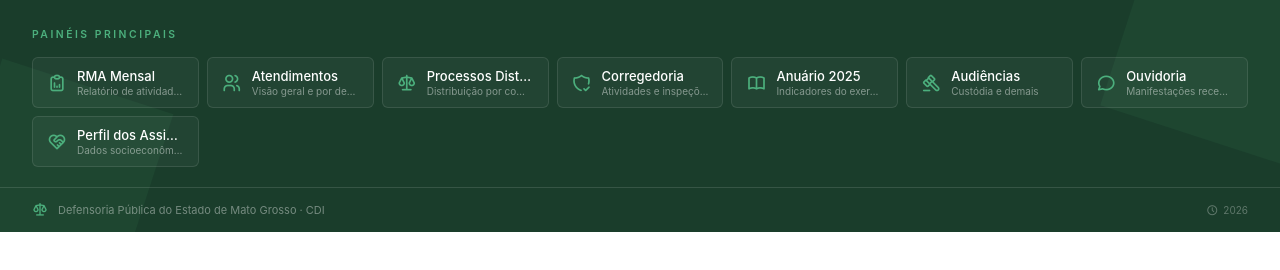
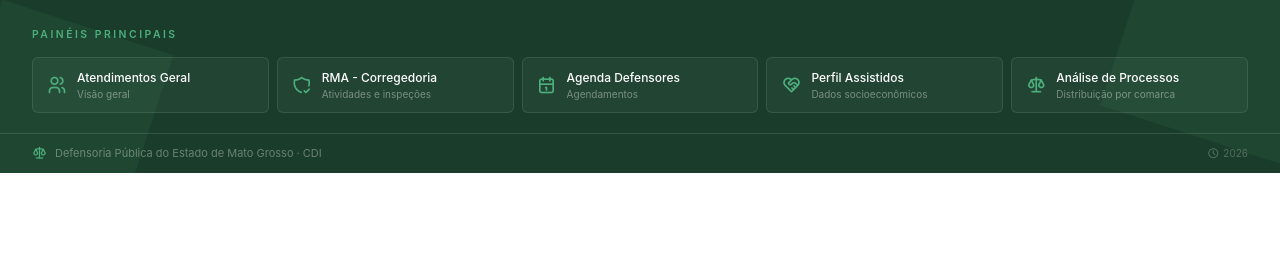
Before and after one commit to vinirondon/dpe-mt-headers, a plain HTML site: page headers/cabecalho-03-branco.html in a window 1280 px wide. Drawn offline with Linux system fonts and the light colour scheme.

Commit message:
Update cabecalho-03-branco.html

```diff
--- a/headers/cabecalho-03-branco.html
+++ b/headers/cabecalho-03-branco.html
@@ -52,14 +52,14 @@
     }
     .nav-grid {
       display: grid;
-      grid-template-columns: repeat(auto-fit, minmax(160px, 1fr));
+      grid-template-columns: repeat(5, 1fr);
       gap: 8px;
     }
     .nav-link {
       display: flex;
       align-items: center;
       gap: 10px;
-      padding: 10px 14px;
+      padding: 12px 14px;
       border-radius: 6px;
       border: 0.5px solid rgba(255,255,255,.10);
       text-decoration: none;
@@ -70,61 +70,29 @@
       background: rgba(255,255,255,.10);
       border-color: rgba(255,255,255,.22);
     }
-    .nav-link i {
-      font-size: 20px;
-      color: #4caf7d;
-      flex-shrink: 0;
-    }
-    .nav-link-text {
-      display: flex;
-      flex-direction: column;
-      gap: 1px;
-      min-width: 0;
-    }
-    .nav-link-title {
-      font-size: 13px;
-      font-weight: 500;
-      color: #fff;
-      white-space: nowrap;
-      overflow: hidden;
-      text-overflow: ellipsis;
-    }
-    .nav-link-desc {
-      font-size: 10px;
-      color: rgba(255,255,255,.45);
-      white-space: nowrap;
-      overflow: hidden;
-      text-overflow: ellipsis;
-    }
+    .nav-link i { font-size: 20px; color: #4caf7d; flex-shrink: 0; }
+    .nav-link-text { display: flex; flex-direction: column; gap: 2px; min-width: 0; }
+    .nav-link-title { font-size: 12px; font-weight: 500; color: #fff; line-height: 1.3; }
+    .nav-link-desc { font-size: 10px; color: rgba(255,255,255,.40); }
 
     .footer-bottom {
-      padding: 14px 32px;
+      padding: 12px 32px;
       display: flex;
       align-items: center;
       justify-content: space-between;
       position: relative;
       z-index: 2;
     }
-    .brand-line {
-      display: flex;
-      align-items: center;
-      gap: 10px;
-    }
-    .brand-line i { font-size: 16px; color: #4caf7d; }
-    .brand-line span { font-size: 11px; color: rgba(255,255,255,.40); }
-    .update-info {
-      font-size: 10px;
-      color: rgba(255,255,255,.30);
-      display: flex;
-      align-items: center;
-      gap: 5px;
-    }
+    .brand-line { display: flex; align-items: center; gap: 8px; }
+    .brand-line i { font-size: 15px; color: #4caf7d; }
+    .brand-line span { font-size: 11px; color: rgba(255,255,255,.35); }
+    .update-info { font-size: 10px; color: rgba(255,255,255,.25); display: flex; align-items: center; gap: 4px; }
     .update-info i { font-size: 12px; }
 
-    @media (max-width: 600px) {
+    @media (max-width: 700px) {
+      .nav-grid { grid-template-columns: 1fr 1fr; }
       .footer-top { padding: 20px 16px 16px; }
-      .footer-bottom { flex-direction: column; gap: 8px; align-items: flex-start; padding: 12px 16px; }
-      .nav-grid { grid-template-columns: 1fr 1fr; }
+      .footer-bottom { flex-direction: column; gap: 6px; align-items: flex-start; padding: 12px 16px; }
     }
   </style>
 </head>
@@ -139,71 +107,45 @@
            EDITE OS href="" COM OS LINKS DO SEU METABASE
            ============================================= -->
 
-      <a class="nav-link" href="LINK_RMA" target="_blank">
-        <i class="ti ti-report-analytics"></i>
+      <a class="nav-link" href="LINK_ATENDIMENTOS" target="_blank">
+        <i class="ti ti-users"></i>
         <div class="nav-link-text">
-          <span class="nav-link-title">RMA Mensal</span>
-          <span class="nav-link-desc">Relatório de atividades</span>
+          <span class="nav-link-title">Atendimentos Geral</span>
+          <span class="nav-link-desc">Visão geral</span>
         </div>
       </a>
 
-      <a class="nav-link" href="LINK_ATENDIMENTOS" target="_blank">
-        <i class="ti ti-users"></i>
+      <a class="nav-link" href="LINK_RMA" target="_blank">
+        <i class="ti ti-shield-check"></i>
         <div class="nav-link-text">
-          <span class="nav-link-title">Atendimentos</span>
-          <span class="nav-link-desc">Visão geral e por defensoria</span>
+          <span class="nav-link-title">RMA - Corregedoria</span>
+          <span class="nav-link-desc">Atividades e inspeções</span>
+        </div>
+      </a>
+
+      <a class="nav-link" href="LINK_AGENDA" target="_blank">
+        <i class="ti ti-calendar"></i>
+        <div class="nav-link-text">
+          <span class="nav-link-title">Agenda Defensores</span>
+          <span class="nav-link-desc">Agendamentos</span>
+        </div>
+      </a>
+
+      <a class="nav-link" href="LINK_ASSISTIDOS" target="_blank">
+        <i class="ti ti-heart-handshake"></i>
+        <div class="nav-link-text">
+          <span class="nav-link-title">Perfil Assistidos</span>
+          <span class="nav-link-desc">Dados socioeconômicos</span>
         </div>
       </a>
 
       <a class="nav-link" href="LINK_PROCESSOS" target="_blank">
         <i class="ti ti-scale"></i>
         <div class="nav-link-text">
-          <span class="nav-link-title">Processos Distribuídos</span>
+          <span class="nav-link-title">Análise de Processos</span>
           <span class="nav-link-desc">Distribuição por comarca</span>
         </div>
       </a>
-
-      <a class="nav-link" href="LINK_CORREGEDORIA" target="_blank">
-        <i class="ti ti-shield-check"></i>
-        <div class="nav-link-text">
-          <span class="nav-link-title">Corregedoria</span>
-          <span class="nav-link-desc">Atividades e inspeções</span>
-        </div>
-      </a>
-
-      <a class="nav-link" href="LINK_ANUARIO" target="_blank">
-        <i class="ti ti-book"></i>
-        <div class="nav-link-text">
-          <span class="nav-link-title">Anuário 2025</span>
-          <span class="nav-link-desc">Indicadores do exercício</span>
-        </div>
-      </a>
-
-      <a class="nav-link" href="LINK_AUDIENCIAS" target="_blank">
-        <i class="ti ti-gavel"></i>
-        <div class="nav-link-text">
-          <span class="nav-link-title">Audiências</span>
-          <span class="nav-link-desc">Custódia e demais</span>
-        </div>
-      </a>
-
-      <a class="nav-link" href="LINK_OUVIDORIA" target="_blank">
-        <i class="ti ti-message-circle"></i>
-        <div class="nav-link-text">
-          <span class="nav-link-title">Ouvidoria</span>
-          <span class="nav-link-desc">Manifestações recebidas</span>
-        </div>
-      </a>
-
-      <a class="nav-link" href="LINK_ASSISTIDOS" target="_blank">
-        <i class="ti ti-heart-handshake"></i>
-        <div class="nav-link-text">
-          <span class="nav-link-title">Perfil dos Assistidos</span>
-          <span class="nav-link-desc">Dados socioeconômicos</span>
-        </div>
-      </a>
-
-      <!-- ADICIONE MAIS PAINÉIS AQUI SEGUINDO O MESMO PADRÃO -->
 
     </div>
   </div>
```
